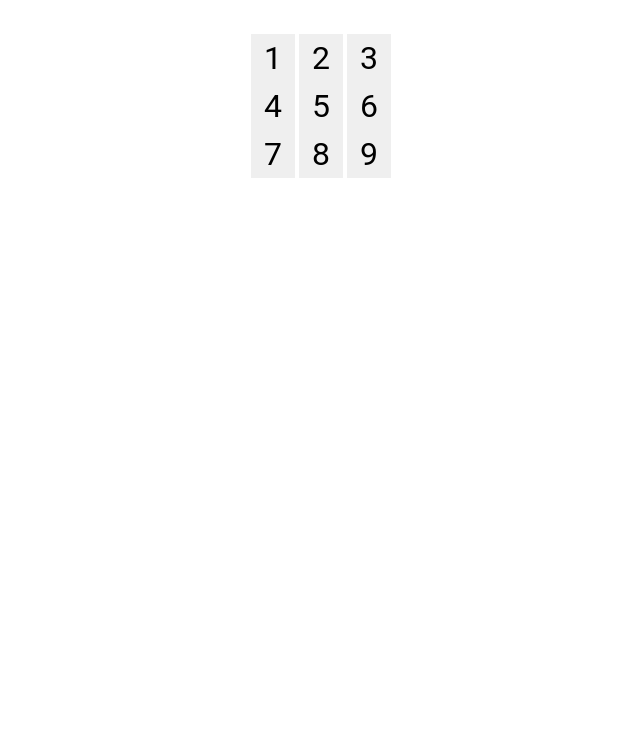
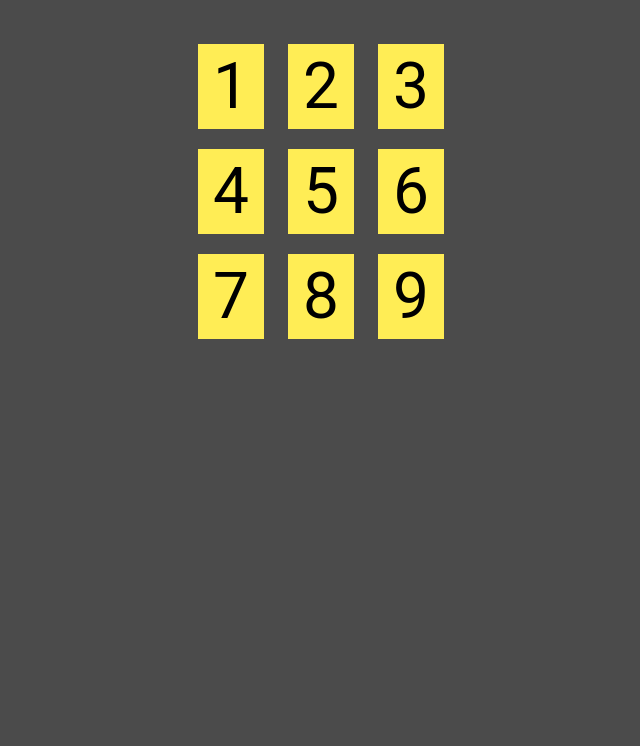
Before and after one commit to Lilholmen/web-calc, a plain HTML site: page index.html in a window 1280 px wide. Shown: the part 54-800 px from the top of the page, without its empty margins (319-959 px from the left). Drawn offline with Linux system fonts and the light colour scheme.

Commit message:
change color

```diff
--- a/css/main.css
+++ b/css/main.css
@@ -3,6 +3,10 @@
   padding: 0;
   margin: 0;
   font-family: 'Roboto', sans-serif;
+}
+
+body {
+  background-color: rgb(75, 75, 75);
 }
 
 h1 {
@@ -20,7 +24,9 @@ ul#numbers li {
 }
 
 ul#numbers li button {
+  background-color: rgb(255, 237, 85);
   border: none;
-  padding: 5px 13px 5px 13px;
-  font-size: 32px;
+  padding: 5px 15px 5px 15px;
+  margin: 10px;
+  font-size: 64px;
 }
```
